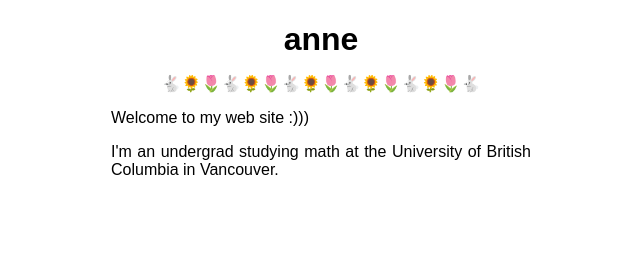
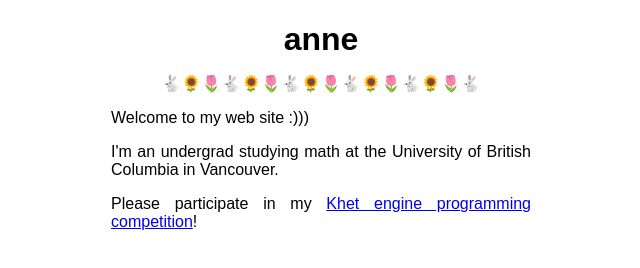
Before and after one commit to glenda64/bunnyzone.org, a plain HTML site: page index.html in a window 1280 px wide. Shown: the whole page, without its empty margins (319-959 px from the left). Drawn offline with Linux system fonts and the light colour scheme.

Commit message:
promote khet on home page

```diff
--- a/index.html
+++ b/index.html
@@ -11,5 +11,6 @@
 		<p style="text-align:center">🐇🌻🌷🐇🌻🌷🐇🌻🌷🐇🌻🌷🐇🌻🌷🐇</p>
 		<p>Welcome to my web site :)))</p>
 		<p>I'm an undergrad studying math at the University of British Columbia in Vancouver.</p>
+		<p>Please participate in my <a href="enginecomp/index.html">Khet engine programming competition</a>!</p>
 	</body>
 </html>
```
